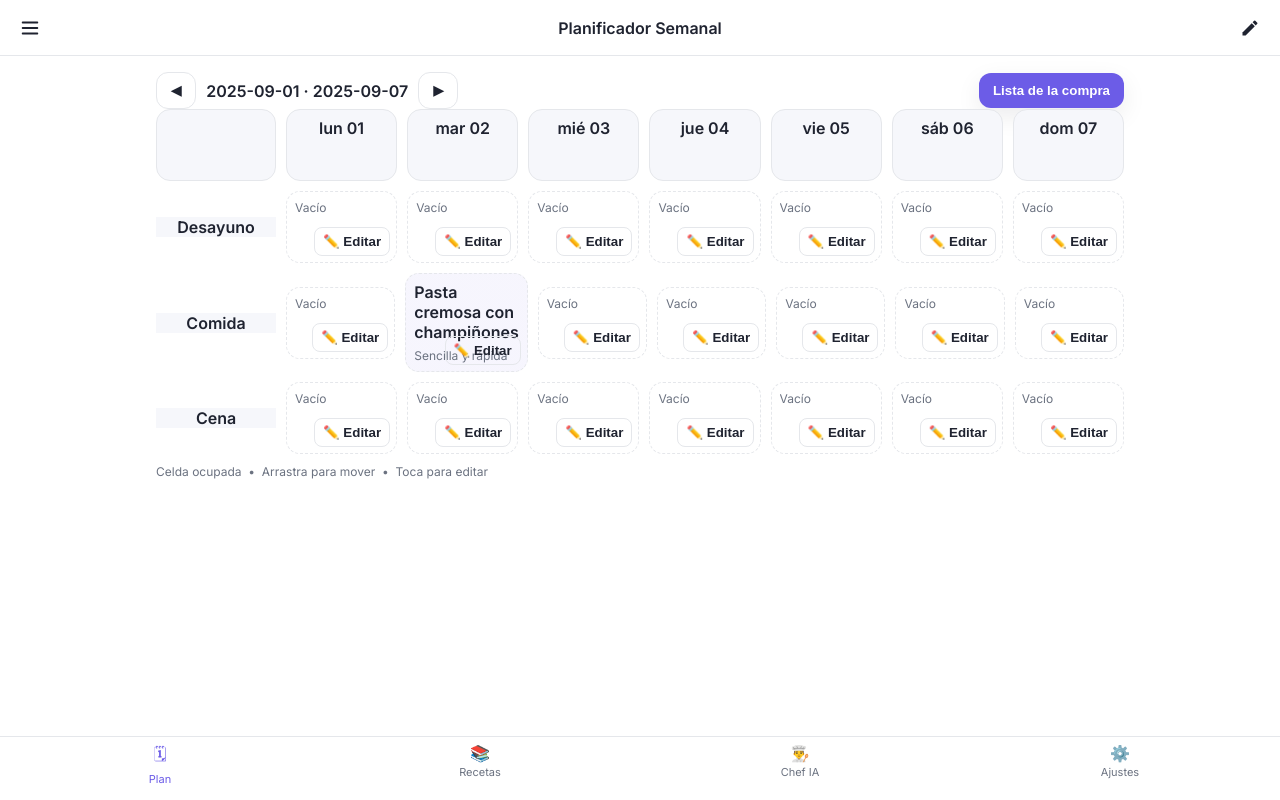
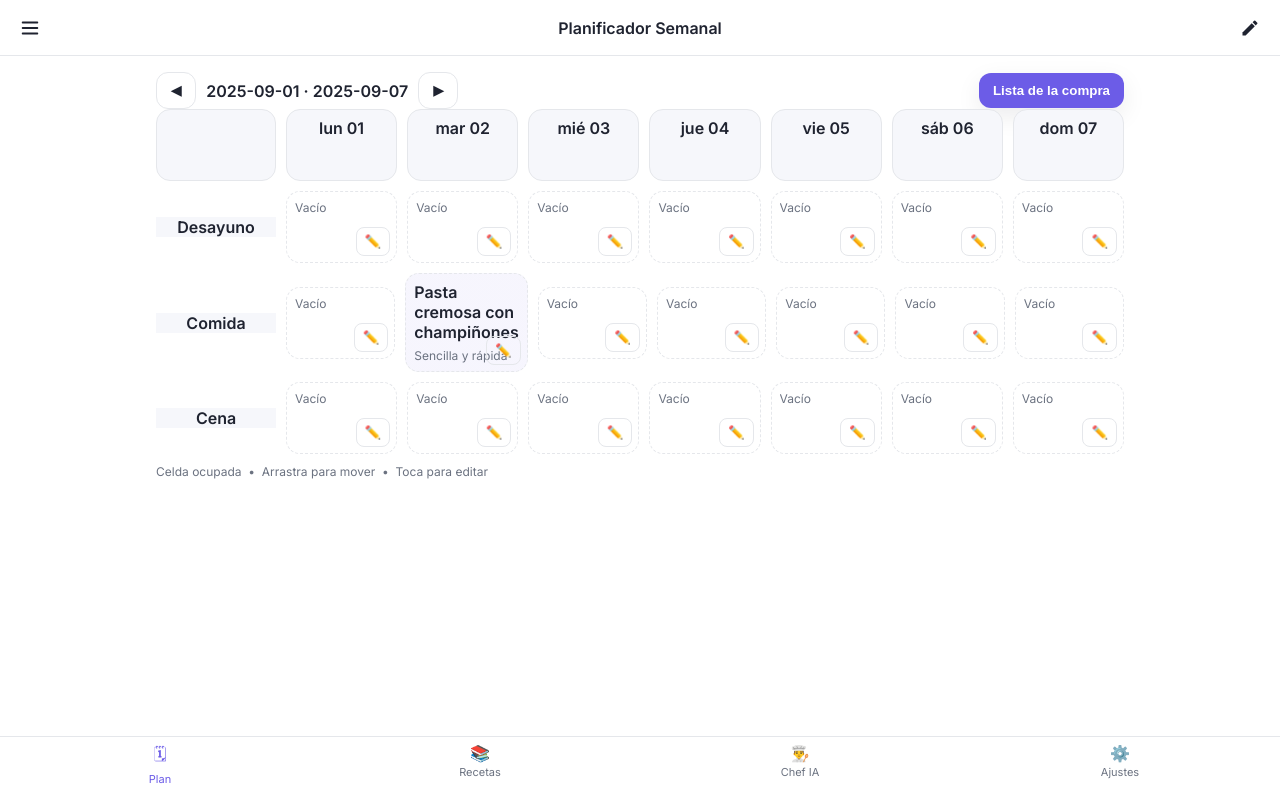
Before and after one commit to YIUREX/planificador-de-comidas-test, a plain HTML site: page index.html in a window 1280 px wide. Drawn offline with nearby package versions, Linux system fonts and the light colour scheme.

Commit message:
corrección errores test 3 index.html

```diff
--- a/index.html
+++ b/index.html
@@ -530,7 +530,7 @@ body.dark{--bg:#0e1116;--surface:#131722;--card:#151a25;--text:#e5e7eb;--muted:#
 
     // ✅ Solo un botón "✏️ Editar" por celda
     const act = el('div','cell-actions');
-    const btnEdit = smallBtn('✏️ Editar');
+    const btnEdit = smallBtn('✏️');
     act.append(btnEdit); cell.appendChild(act);
     btnEdit.onclick=()=> openCellEditor(dayKey, slot);
 
```
